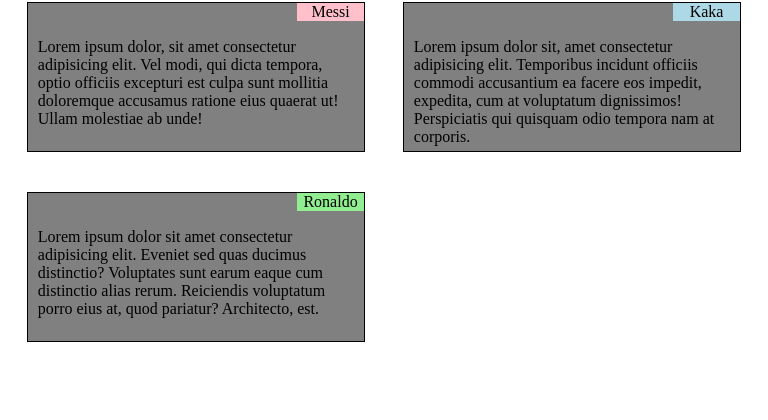
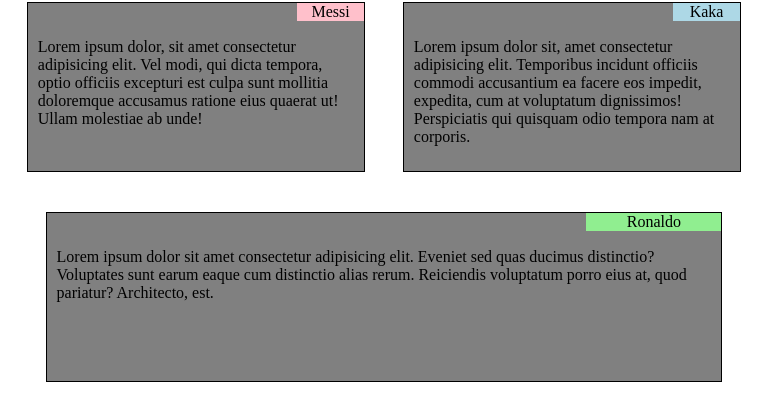
Before and after one commit to prakhar30/module2-solution, a plain HTML site: page index.html in a window 768 px wide. Shown: the part 78-498 px from the top of the page. Drawn offline with Linux system fonts and the light colour scheme.

Commit message:
final commit before sleeping

```diff
--- a/css/styles.css
+++ b/css/styles.css
@@ -25,7 +25,7 @@ div.default {
     background-color: gray;
     margin-right: auto;
     margin-left: auto;
-    height: 150px;
+    height: 170px;
     width: 90%;
     border: 1px solid black;
 }
@@ -62,6 +62,10 @@ header.three {
         float: left;
         width: 50%;
     }
+
+    .text3 {
+        width: auto;
+    }
 }
 
 @media (max-width: 767px) {
--- a/index.html
+++ b/index.html
@@ -26,7 +26,7 @@
                     nam at corporis.</p>
             </div>
         </div>
-        <div class="col-lg col-md col-sm">
+        <div class="col-lg col-md col-sm text3">
             <div class="default">
                 <header class="three">Ronaldo</header>
                 <p>Lorem ipsum dolor sit amet consectetur adipisicing elit. Eveniet sed quas ducimus distinctio? Voluptates
```
